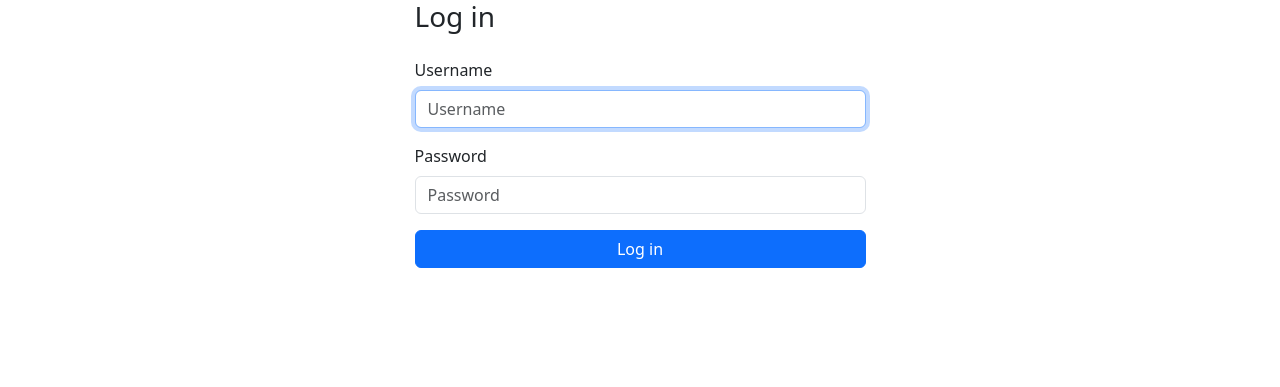
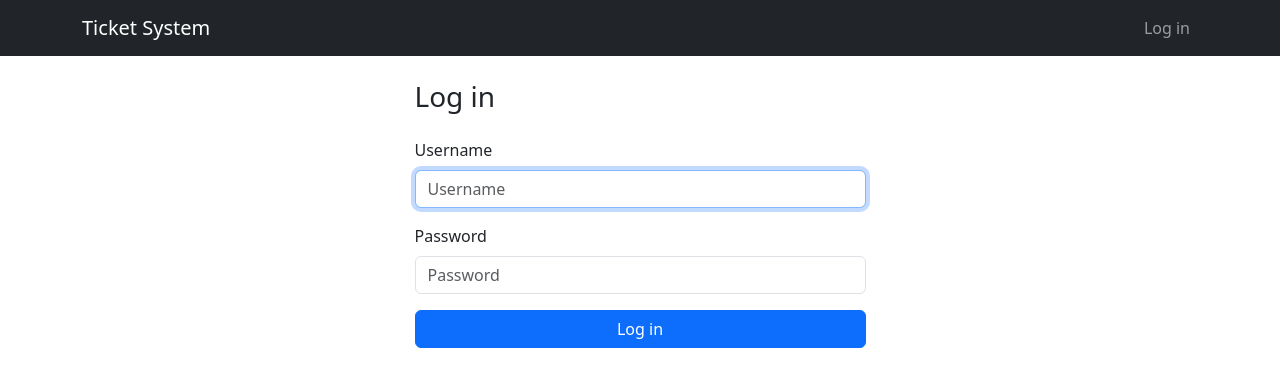
Before and after one commit to timdnewman/sel7DevOps, a Django app: page /accounts/login/ in a window 1280 px wide. Shown: the top 387 px of the page. Run offline with Django 4.2, Linux system fonts and the light colour scheme; some libraries are stand-ins or nearby versions.

Commit message:
Basic navbar from tutorial added, most buttons won't work but note the urls.

```diff
--- a/devOpsAssignment/templates/base.html
+++ b/devOpsAssignment/templates/base.html
@@ -6,6 +6,30 @@
     {% bootstrap_css %}
 </head>
 <body>
+    <nav class="navbar navbar-expand-lg navbar-dark bg-dark mb-4">
+    <div class="container">
+      <a class="navbar-brand" href="{% if user.is_authenticated %}{% url 'tickets:list' %}{% else %}{% url 'users:login' %}{% endif %}">
+        Ticket System
+      </a>
+      <ul class="navbar-nav ms-auto">
+        {% if user.is_authenticated %}
+          <li class="nav-item"><a class="nav-link" href="{% url 'tickets:list' %}">Tickets</a></li>
+          <li class="nav-item"><a class="nav-link" href="{% url 'tickets:create' %}">New ticket</a></li>
+          <li class="nav-item">
+            <span class="nav-link disabled">{{ user.username }} ({{ user.get_role_display }})</span>
+          </li>
+          <li class="nav-item">
+            <form method="post" action="{% url 'users:logout' %}" class="d-inline">
+              {% csrf_token %}
+              <button type="submit" class="btn btn-outline-light btn-sm mt-1">Log out</button>
+            </form>
+          </li>
+        {% else %}
+          <li class="nav-item"><a class="nav-link" href="{% url 'users:login' %}">Log in</a></li>
+        {% endif %}
+      </ul>
+    </div>
+  </nav>
   <main class="container">
     {% if messages %}
       {% bootstrap_messages %}
```
